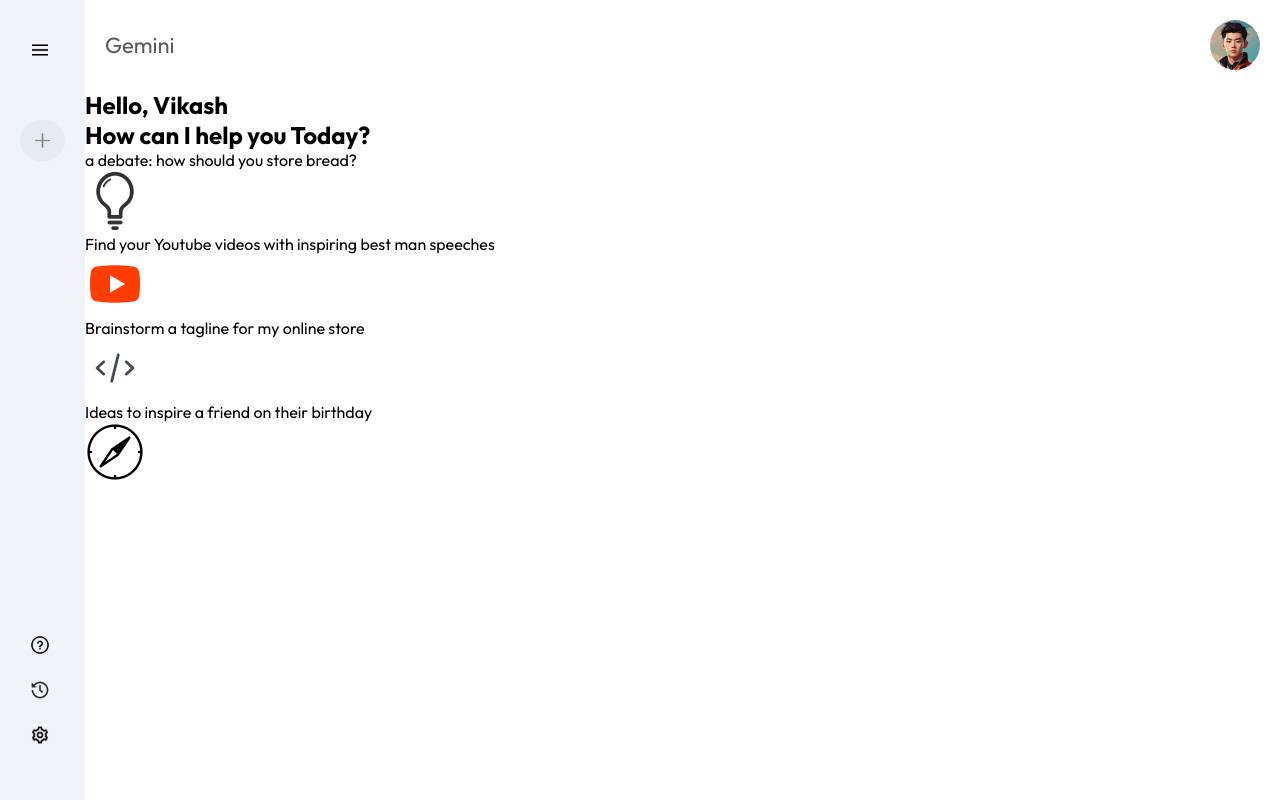
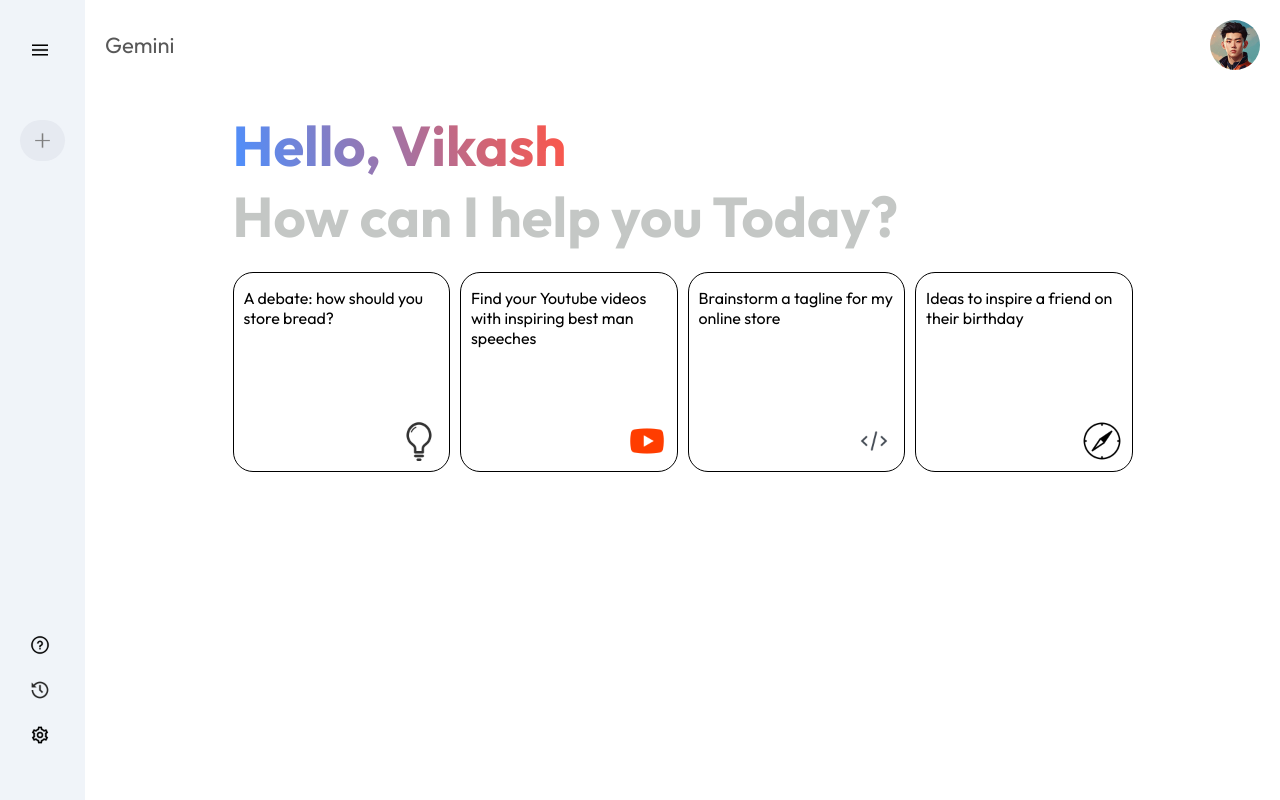
Before and after one commit to Vikash-thak12/My_Projects, a React (Vite) app in the folder Gemini-Clone/Gemini-Clone/: page / in a window 1280 px wide. Built offline with nearby package versions, Linux system fonts and the light colour scheme.

Commit message:
Design cards

```diff
--- a/Gemini-Clone/Gemini-Clone/src/component/Main/Main.css
+++ b/Gemini-Clone/Gemini-Clone/src/component/Main/Main.css
@@ -21,3 +21,52 @@
     border-radius: 50%;
     width: 50px;
 }
+.middle
+{
+    max-width: 900px;
+    margin: auto;
+}
+
+.text
+{
+    margin: 20px 0;
+    color: #c4c7c5;
+}
+.text h2
+{
+    font-size: 3.5rem;
+}
+.text h2 span
+{
+    background: -webkit-linear-gradient(16deg, #4b90ff, #ff5546);
+    -webkit-background-clip: text;
+    -webkit-text-fill-color: transparent;
+}
+
+.cards
+{
+   display: grid;
+   grid-template-columns: repeat(auto-fill, minmax(180px,1fr));
+   /* padding: 20px; */
+   gap: 10px;
+}
+.card
+{
+    position: relative;
+    border: 1px solid black;
+    padding: 15px 10px;
+    height: 200px;
+    border-radius: 20px;
+    cursor: pointer;
+}
+
+.card img{
+    width: 40px;
+    position: absolute;
+    bottom:10px;
+    right: 10px;
+}
+.card:hover
+{
+    background-color: #dfe4ea;
+}
--- a/Gemini-Clone/Gemini-Clone/src/component/Main/Main.jsx
+++ b/Gemini-Clone/Gemini-Clone/src/component/Main/Main.jsx
@@ -17,7 +17,7 @@
         </div>
         <div className="cards">
           <div className="card">
-            <p> a debate: how should you store bread?</p>
+            <p>A debate: how should you store bread?</p>
             <img src={assets.bulb_icon} alt="" />
           </div>
           <div className="card">
```
